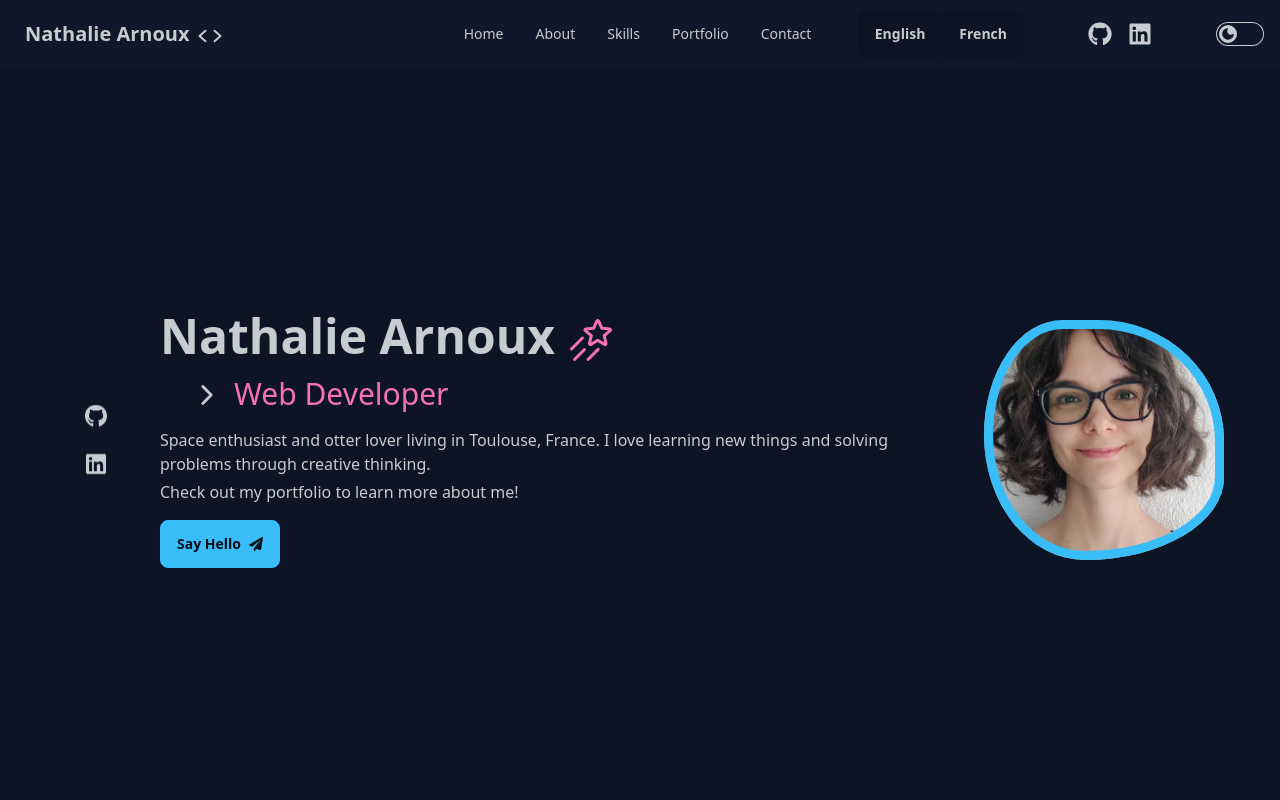
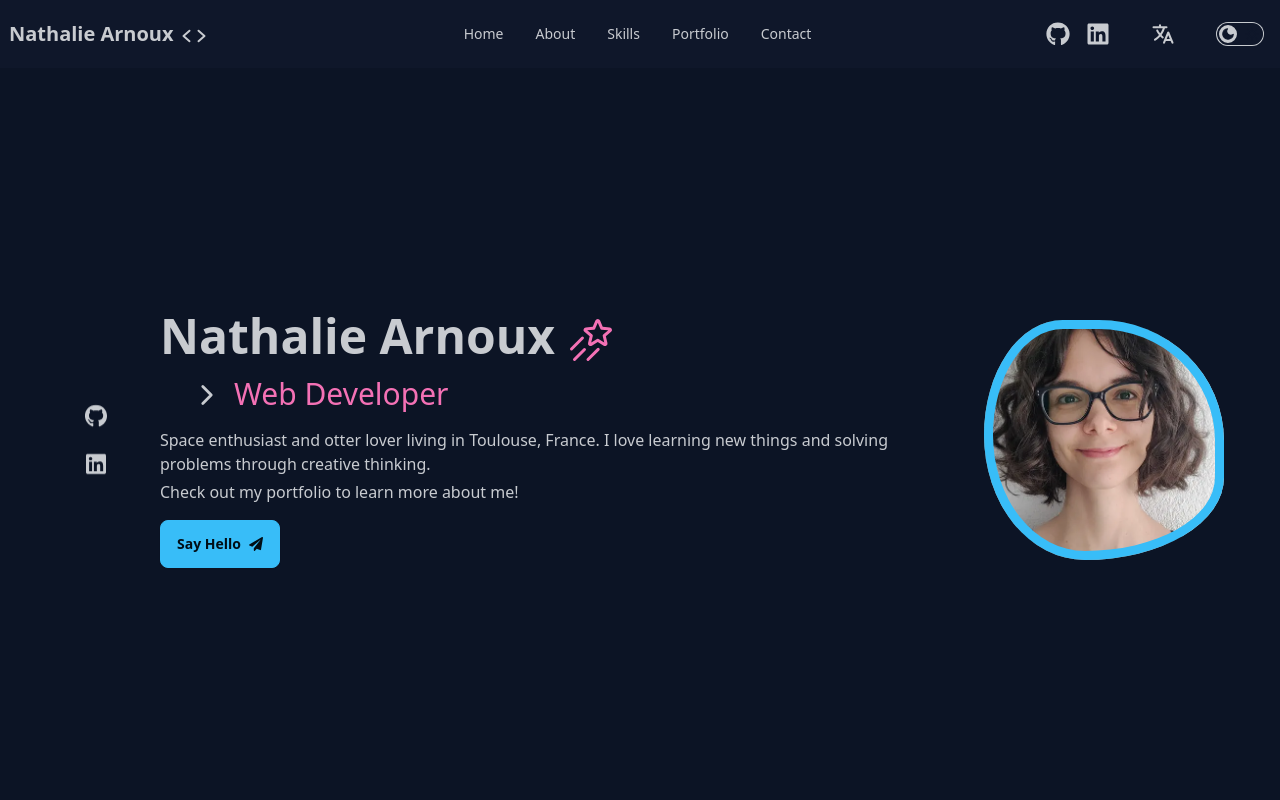
Before and after one commit to nathalieArnoux/portfolio, a React (Vite) app: page / in a window 1280 px wide. Shown: the top 800 px of the page. Built offline with nearby package versions, Linux system fonts and the light colour scheme.

Commit message:
created translation dropdown and fixed issue on project tags

```diff
--- a/src/components/Header/Header.jsx
+++ b/src/components/Header/Header.jsx
@@ -5,12 +5,11 @@ import DesktopThemeChanger from "./ThemeChangers/DesktopThemeChanger";
 import PropTypes from "prop-types";
 import lightThemeSound from "/assets/light-theme.mp3";
 import darkThemeSound from "/assets/dark-theme.mp3";
-import { IoCode } from "react-icons/io5";
-import { FaGithub } from "react-icons/fa";
-import { FaLinkedin } from "react-icons/fa";
+import { IoCode, IoLanguage } from "react-icons/io5";
+import { FaGithub, FaLinkedin } from "react-icons/fa";
 import { useState } from "react";
 
-const Header = ({ selectLanguage, handleScroll }) => {
+const Header = ({ handleScroll }) => {
   const [isChecked, setIsChecked] = useState(false);
   const lightSound = new Audio(lightThemeSound);
   const darkSound = new Audio(darkThemeSound);
@@ -26,7 +25,7 @@ const Header = ({ selectLanguage, handleScroll }) => {
     <header className="sticky top-0 z-50">
       <nav className="navbar bg-base-100">
         <div className="navbar-start">
-          {/* //? Dropdown menu on mobile */}
+          {/* //? Dropdown menu (mobile) */}
           <div className="dropdown">
             <div tabIndex={0} role="button" className="btn btn-ghost lg:hidden">
               <svg
@@ -44,7 +43,7 @@ const Header = ({ selectLanguage, handleScroll }) => {
                 />
               </svg>
             </div>
-            {/* //? Navlinks on mobile */}
+            {/* //? Navlinks (mobile) */}
             <ul
               /* tabIndex={0} */
               className="menu dropdown-content menu-sm z-[1] mt-2 w-52 rounded-box bg-base-100 p-2 shadow"
@@ -54,22 +53,21 @@ const Header = ({ selectLanguage, handleScroll }) => {
           </div>
           {/* //? Site logo */}
           <button
-            className="btn btn-ghost text-xl"
+            className="btn btn-ghost p-0 text-xl"
             onClick={() => handleScroll("#home")}
           >
             Nathalie Arnoux <IoCode className="mt-1 h-6 w-6" />
           </button>
         </div>
-        {/* //? Navlinks on desktop */}
+        {/* //? Navlinks (desktop) */}
         <div className="navbar-center hidden lg:flex">
           <ul className="menu menu-horizontal px-1">
             <NavLinks handleScroll={handleScroll} />
           </ul>
         </div>
-        <div className="navbar-end gap-16 px-2">
-          <LanguageSelector selectLanguage={selectLanguage} />
-          {/* //? Socials links (on desktop only) */}
-          <ul className="hidden gap-4 lg:flex">
+        <div className="navbar-end gap-2 md:gap-6 md:px-2">
+          {/* //? Socials links (desktop) */}
+          <ul className="hidden gap-4 md:flex">
             <li>
               <a
                 href="https://github.com/nathalieArnoux/"
@@ -89,9 +87,24 @@ const Header = ({ selectLanguage, handleScroll }) => {
               </a>
             </li>
           </ul>
-          {/* //? theme changer for mobiles */}
+          {/* //? Translation dropdown */}
+          <div>
+            <div className="dropdown dropdown-end">
+              <div
+                tabIndex={0}
+                role="button"
+                className="btn btn-ghost px-0 md:px-4"
+              >
+                <IoLanguage className="h-6 w-6" />
+              </div>
+              <ul className="menu dropdown-content menu-sm z-[1] mt-2 w-fit rounded-box bg-base-100 shadow">
+                <LanguageSelector />
+              </ul>
+            </div>
+          </div>
+          {/* //? theme changer (mobiles) */}
           <MobileThemeChanger playThemeSound={playThemeSound} />
-          {/* //? theme changer for desktop */}
+          {/* //? theme changer (desktop) */}
           <DesktopThemeChanger playThemeSound={playThemeSound} />
         </div>
       </nav>
@@ -102,6 +115,5 @@ const Header = ({ selectLanguage, handleScroll }) => {
 export default Header;
 
 Header.propTypes = {
-  selectLanguage: PropTypes.func,
   handleScroll: PropTypes.func,
 };
--- a/src/components/Header/LanguageSelector.jsx
+++ b/src/components/Header/LanguageSelector.jsx
@@ -1,4 +1,6 @@
 import { useTranslation } from "react-i18next";
+import frenchAudio from "/assets/french.mp3";
+import englishAudio from "/assets/english.mp3";
 
 const LanguageSelector = () => {
   // array of available languages
@@ -14,21 +16,49 @@ const LanguageSelector = () => {
     i18n.changeLanguage(lng);
   };
 
+  const frenchSound = new Audio(frenchAudio);
+  const englishSound = new Audio(englishAudio);
+  frenchSound.volume = 0.2;
+  englishSound.volume = 0.2;
+
+  const playLngSound = (lng) => {
+    switch (lng) {
+      case "en":
+        englishSound.play();
+        break;
+      case "fr":
+        frenchSound.play();
+        break;
+      default:
+        break;
+    }
+  };
+
+  const handleLanguageChange = (lng) => {
+    changeLanguage(lng);
+    playLngSound(lng);
+  };
+
   return (
-    <div>
+    <>
       {languages.map((lng) => {
         return (
-          <button
-            key={lng.code}
-            className="btn"
-            onClick={() => changeLanguage(lng.code)}
-            aria-label="languages"
-          >
-            {lng.lang}
-          </button>
+          <li key={lng.code}>
+            <button
+              className={
+                lng.code === i18n.language
+                  ? "btn btn-ghost text-accent hover:scale-105 hover:bg-neutral"
+                  : "btn btn-ghost hover:scale-105 hover:bg-neutral"
+              }
+              onClick={() => handleLanguageChange(lng.code)}
+              aria-label="languages"
+            >
+              {lng.lang}
+            </button>
+          </li>
         );
       })}
-    </div>
+    </>
   );
 };
 
--- a/src/components/Portfolio/Portfolio.jsx
+++ b/src/components/Portfolio/Portfolio.jsx
@@ -29,14 +29,16 @@ const Portfolio = () => {
             <img src={WebStellar} alt="Preview of WebStellar project" />
           </figure>
           <div className="card-body">
-            <h2 className="card-title text-2xl">
-              WebStellar
-              <div className="badge badge-accent mt-1 shadow-md">React</div>
-              <div className="badge badge-primary mt-1 shadow-md">Symfony</div>
-              <div className="badge-base-200 badge mt-1 italic shadow-md">
-                {completedTag}
+            <div className="flex flex-wrap items-center gap-x-3">
+              <h2 className="card-title text-2xl">WebStellar</h2>
+              <div className="mb-2 mt-1 flex gap-2 lg:mt-2">
+                <div className="badge badge-accent shadow-md">React</div>
+                <div className="badge badge-primary shadow-md">Symfony</div>
+                <div className="badge-base-200 badge italic shadow-md">
+                  {completedTag}
+                </div>
               </div>
-            </h2>
+            </div>
             <details>
               <summary>{description}</summary>
               <p className="mt-3">{webstellarDescr}</p>
@@ -70,13 +72,15 @@ const Portfolio = () => {
             />
           </figure>
           <div className="card-body">
-            <h2 className="card-title text-2xl">
-              LoZ Ocarina Soundboard
-              <div className="badge badge-accent mt-1 shadow-md">JS</div>
-              <div className="badge-base-200 badge mt-1 italic shadow-md">
-                {wipTag}
+            <div className="flex flex-wrap items-center gap-x-3">
+              <h2 className="card-title text-2xl">LoZ Ocarina Soundboard</h2>
+              <div className="mb-2 mt-1 flex gap-2 lg:mt-2">
+                <div className="badge badge-accent shadow-md">JS</div>
+                <div className="badge-base-200 badge italic shadow-md">
+                  {wipTag}
+                </div>
               </div>
-            </h2>
+            </div>
             <details>
               <summary>Description</summary>
               <p className="mt-3">{zeldaDescr}</p>
```
Also changed, not shown: 2 other files (tests, documents, lock files or other folders).
